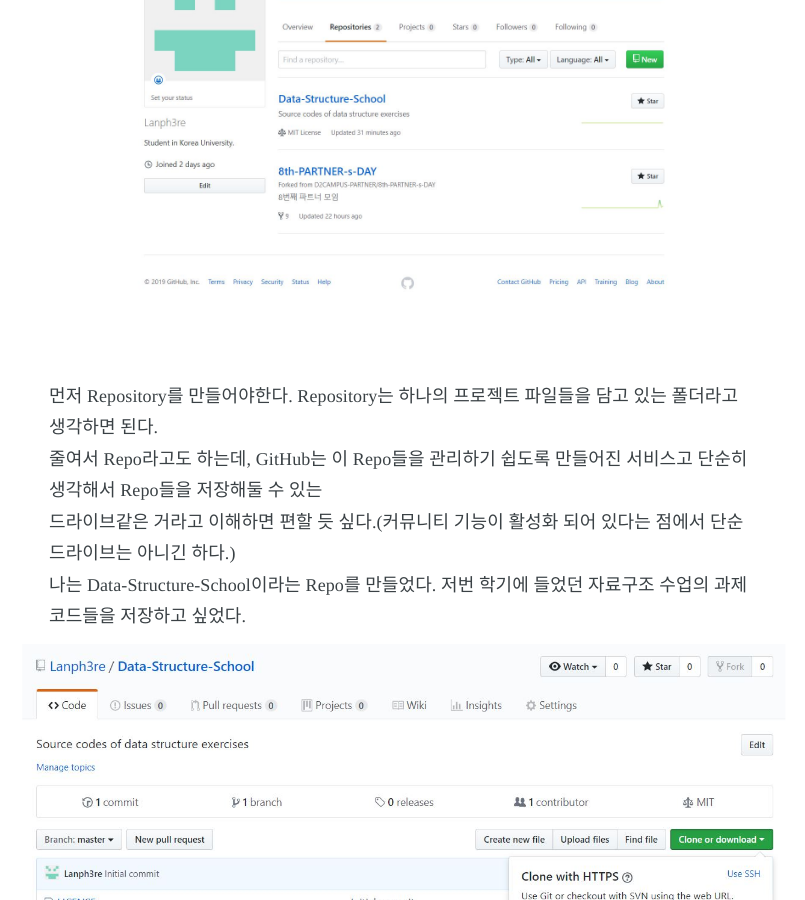
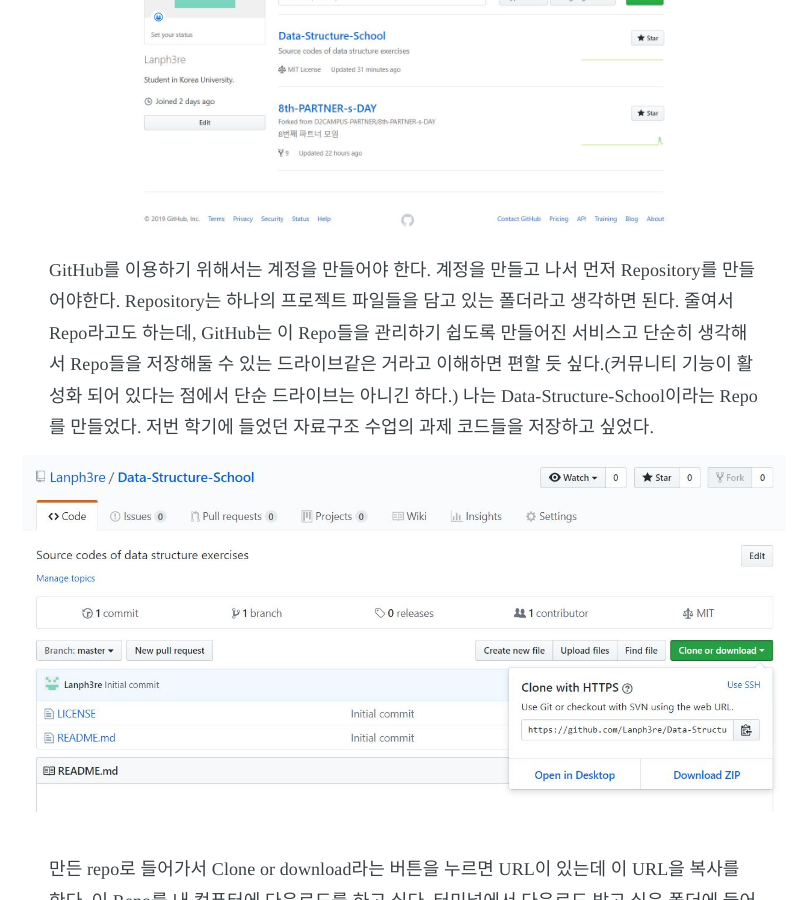
Before and after one commit to Lanph3re/lanph3re.github.io, a Jekyll site: the page built from _posts/2019-02-10-github-file-to-remote-repo.html, in a window 1280 px wide and 900 px high, scrolled down 1361 px. Shown: the whole window, without its empty margins (236-1041 px from the left). Built offline with Jekyll 4.4.1, drawn with Linux system fonts in a browser that asks for light colours; nearby versions of some CDN libraries; some web fonts are replaced; comment, search, counter and statistics services are not loaded; some of the changed text lies outside the part shown.

Commit message:
EDIT: edit post--github-file-to-remote-repo.html

```diff
--- a/_posts/2019-02-10-github-file-to-remote-repo.html
+++ b/_posts/2019-02-10-github-file-to-remote-repo.html
@@ -15,8 +15,7 @@
 <br>
 <h4>Git? GitHub?</h4>
 네이버 D2 Partners 행사에 참가 신청을 GitHub으로 해야해서 신청하는 김에 계정도 만들고<br>
-GitHub 사용법을 이제 익혀봐야겠다는 생각이 들었다.<br>
-GitHub랑 Git이 헷갈릴 수 있는데 내가 이해한 바로는<br>
+GitHub 사용법을 이제 익혀봐야겠다는 생각이 들었다. GitHub랑 Git이 헷갈릴 수 있는데 내가 이해한 바로는<br>
 <blockquote>
   Git: 소프트웨어의 버전을 관리하기 위해 개발된 <span style="background-color: rgb(181, 214, 165);">프로그램<br></span>GitHub: Git을 사용하는 데
   편리함을 주기 위한 웹 호스팅 <span style="background-color: rgb(181, 214, 165);">서비스</span><br>
@@ -24,20 +23,19 @@
 이다.<br>
 <h2>Git 설치</h2>
 따라서 Git은 프로그램이기 때문에 설치를 해야한다. <a href="https://git-scm.com/" target="_blank">https://git-scm.com/</a> 에서 Git을 설치할 수
-있다.<br>
-설치를 하고 나면 터미널을 열어서 다음과 같이 입력하자.<br>
+있다. 설치를 하고 나면 터미널을 열어서 다음과 같이 입력하자.<br>
 <blockquote>
   git config --global user.name "유저이름"<br>git config --global user.mail "메일주소"<br>
 </blockquote>
-GitHub를 이용하기 위해서는 계정을 만들어야 한다. 계정을 만들고 나서<br>
-<img src="/files/github-file-to-remote-repo/pic_1.JPG" style="width: 803.4px; height: 392.356px;"><br><br>
-먼저 Repository를 만들어야한다. Repository는 하나의 프로젝트 파일들을 담고 있는 폴더라고 생각하면 된다.<br>
-줄여서 Repo라고도 하는데, GitHub는 이 Repo들을 관리하기 쉽도록 만들어진 서비스고 단순히 생각해서 Repo들을 저장해둘 수 있는<br>
-드라이브같은 거라고 이해하면 편할 듯 싶다.(커뮤니티 기능이 활성화 되어 있다는 점에서 단순 드라이브는 아니긴 하다.)<br>
-나는 Data-Structure-School이라는 Repo를 만들었다. 저번 학기에 들었던 자료구조 수업의 과제 코드들을 저장하고 싶었다.<br>
+<img src="/files/github-file-to-remote-repo/pic_1.JPG" style="width: 803.4px; height: 392.356px;">
+GitHub를 이용하기 위해서는 계정을 만들어야 한다. 계정을 만들고 나서
+먼저 Repository를 만들어야한다. Repository는 하나의 프로젝트 파일들을 담고 있는 폴더라고 생각하면 된다.
+줄여서 Repo라고도 하는데, GitHub는 이 Repo들을 관리하기 쉽도록 만들어진 서비스고 단순히 생각해서 Repo들을 저장해둘 수 있는
+드라이브같은 거라고 이해하면 편할 듯 싶다.(커뮤니티 기능이 활성화 되어 있다는 점에서 단순 드라이브는 아니긴 하다.)
+나는 Data-Structure-School이라는 Repo를 만들었다. 저번 학기에 들었던 자료구조 수업의 과제 코드들을 저장하고 싶었다.
 <img src="/files/github-file-to-remote-repo/pic_2.JPG" style="width: 763.4px; height: 357.007px;"><br>
-만든 repo로 들어가서 Clone or download라는 버튼을 누르면 URL이 있는데 이 URL을 복사를 한다.<br>
-이 Repo를 내 컴퓨터에 다운로드를 하고 싶다. 터미널에서 다운로드 받고 싶은 폴더에 들어간 후 명령어를 입력한다.<br>
+만든 repo로 들어가서 Clone or download라는 버튼을 누르면 URL이 있는데 이 URL을 복사를 한다.
+이 Repo를 내 컴퓨터에 다운로드를 하고 싶다. 터미널에서 다운로드 받고 싶은 폴더에 들어간 후 명령어를 입력한다.
 <blockquote>
   git clone 복사한URL<br>
 </blockquote>
@@ -77,16 +75,15 @@
         Trie_Graph/
 
 nothing added to commit but untracked files present (use "git add" to track)</file></pre>
-git은 버전관리 프로그램이라고 했다. 버전관리를 하려면 어떤 파일에 수정이 있었는 지를 확인할 수 있어야 한다.<br>
+git은 버전관리 프로그램이라고 했다. 버전관리를 하려면 어떤 파일에 수정이 있었는 지를 확인할 수 있어야 한다.
 <span style="background-color: rgb(181, 214, 165);">git은 당연히 파일의 수정을 알아채는 기능이 있는데, 바로 tracking이라고 한다.</span> 우리가 폴더에
-막 추가한 파일들은 이전에 git에 등록된 적이
-없기 때문에 수정 여부를 확인할 수 없고, git status의 결과에서 untracked라고 알려주는 것이다.<br>
+막 추가한 파일들은 이전에 git에 등록된 적이 없기 때문에 수정 여부를 확인할 수 없고, git status의 결과에서 untracked라고 알려주는 것이다.
 이제 폴더에 추가한 파일들을 git에 등록을 해야한다. 이걸 Commit이라고 한다.<br>
 <h2>Commit?</h2>
-Repo에 파일을 가져다 놓기만 한다고 해서 Git에도 추가가 되는 것은 아니다. Git에게 '내가 추가한 파일이 있으니 알아둬'라는<br>
-절차가 필요하다. 이걸 Commit이라 한다. 바로 방금 언급을 했지만 '추가(혹은 수정)한 파일'에 대해서 Commit을 하는 것이다.<br>
-하지만 추가한 모든 파일에 대해서 Commit을 한다면 나름대로 고충이 있을 수 있다. 따라서 Commit을 하려면<br>
-어떤 파일을 Commit할건지 Commit할 파일 목록을 등록해야한다. 목록에 파일을 추가하려면<br>
+Repo에 파일을 가져다 놓기만 한다고 해서 Git에도 추가가 되는 것은 아니다. Git에게 '내가 추가한 파일이 있으니 알아둬'라는
+절차가 필요하다. 이걸 Commit이라 한다. 바로 방금 언급을 했지만 '추가(혹은 수정)한 파일'에 대해서 Commit을 하는 것이다.
+하지만 추가한 모든 파일에 대해서 Commit을 한다면 나름대로 고충이 있을 수 있다. 따라서 Commit을 하려면
+어떤 파일을 Commit할건지 Commit할 파일 목록을 등록해야한다. 목록에 파일을 추가하려면
 <pre>git add filename</pre>
 를 입력하면 된다. 그러고나서 다시 git status를 입력하면<br>
 <pre>>git status
```
